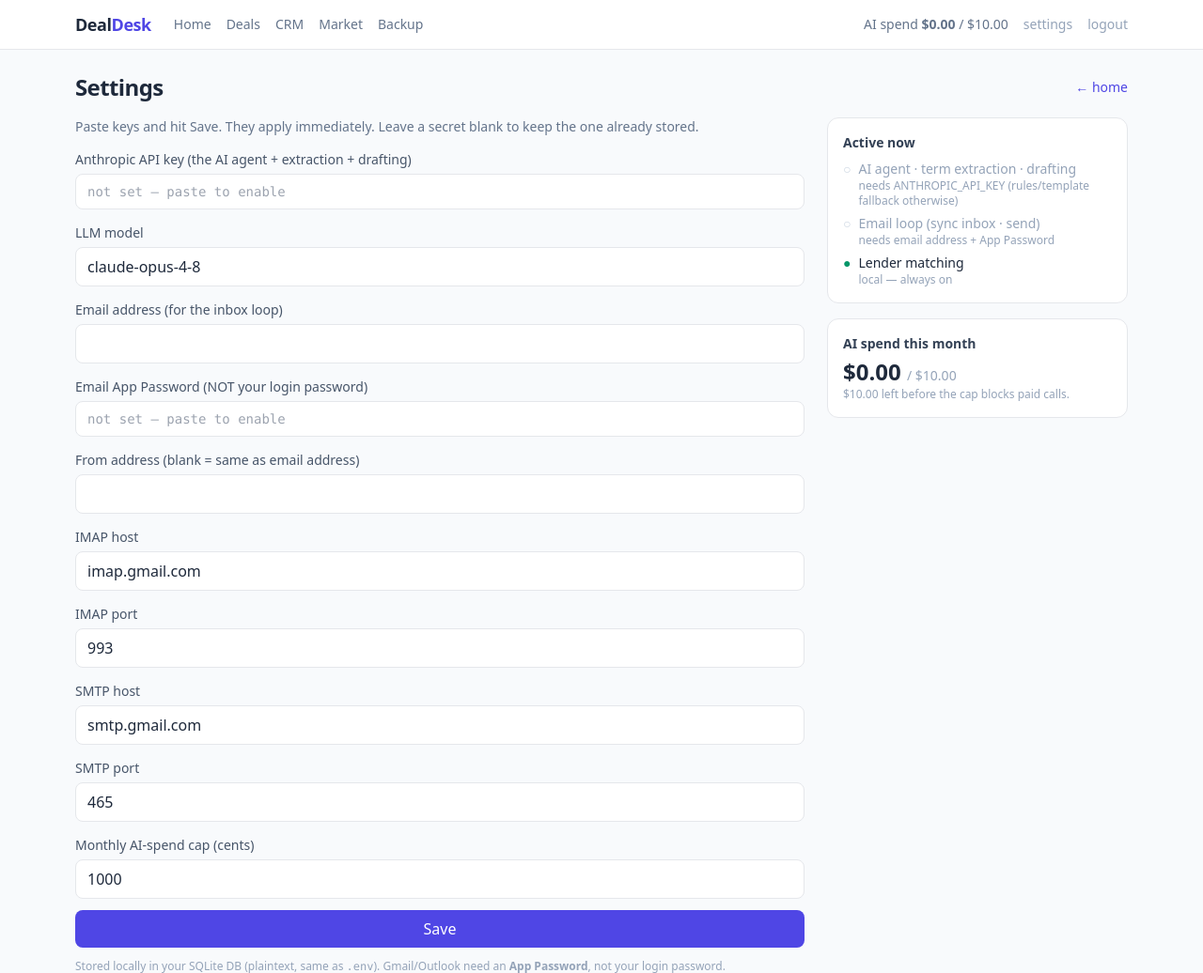
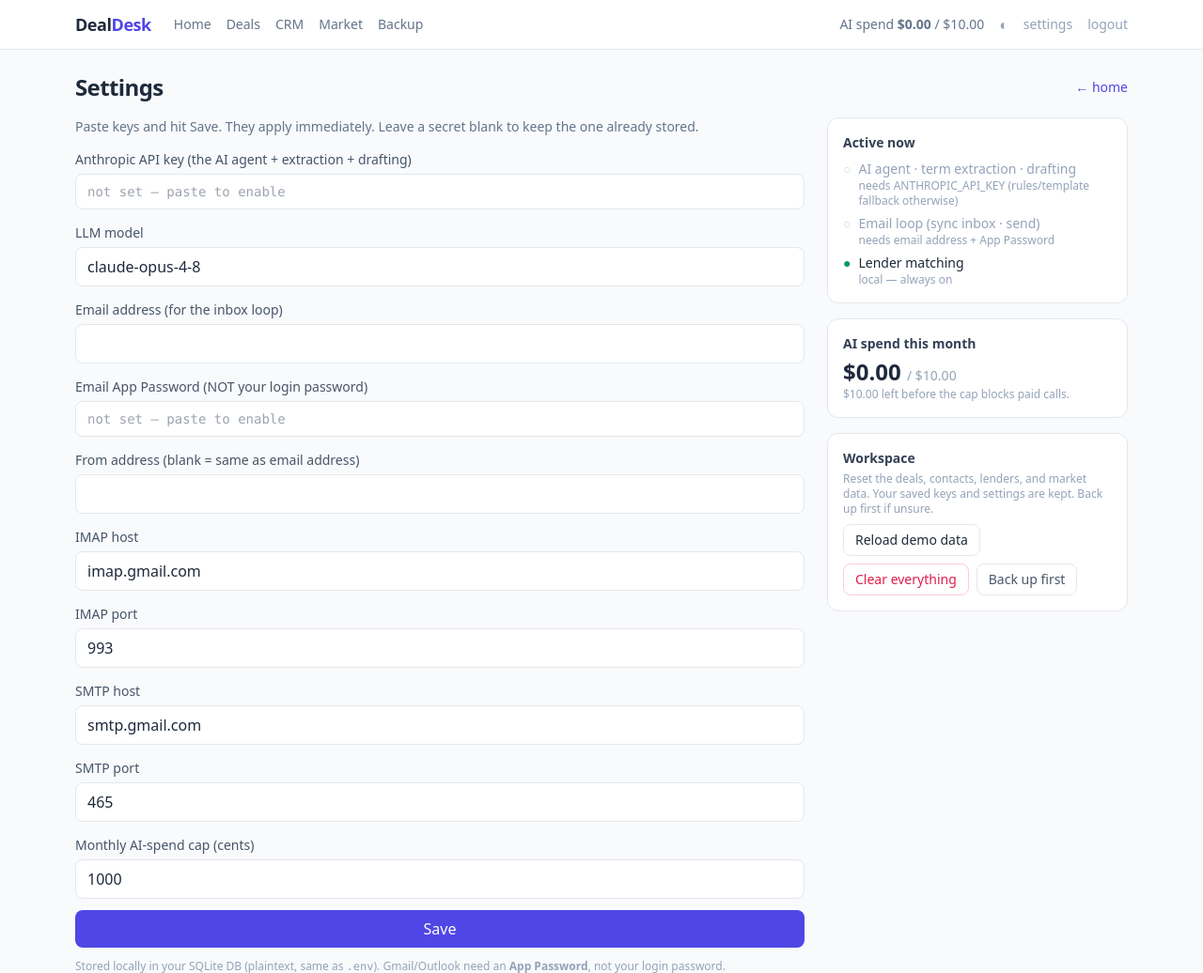
Before and after one commit to dweng1572179/dealdesk, a FastAPI app: page /settings in a window 1280 px wide. Shown: the top 1036 px of the page at 94% size. Run offline with FastAPI, Linux system fonts and the light colour scheme; the visitor is signed in with stand-in values (Sample User, id 1); data that the repository does not hold is empty; some libraries are stand-ins or nearby versions.

Commit message:
P2 polish: dark mode, keyboard shortcuts, demo/reset workspace
- Dark mode: header toggle (or press `d`), persisted to localStorage and applied
  before paint (no flash). ponytail: blanket CSS overrides of the small, disciplined
  set of utility classes the app uses, rather than dark: variants on every element;
  the ceiling + upgrade path are noted inline. Charts already flip (system pref OR the
  .dark class).
- Keyboard shortcuts: `g h/d/c/m/b` to navigate, `/` to focus the ask/search box, `n`
  for a new deal, `d` for dark mode, `?` for a help overlay, Esc to close. Ignores
  keystrokes while typing in a field.
- Demo/reset workspace (Settings → Workspace): "Reload demo data" wipes and re-seeds
  the sample set; "Clear everything" starts empty. Keeps saved keys + the spend ledger.
  seed._load_demo factored out; reset_workspace() clears the data tables and optionally
  reseeds. A "back up first" link sits next to them.

Tests: seed.demo covers load → reset → reseed; smoke exercises both reset modes (run
last, since they wipe the workspace). README shows the dark-mode screenshot + shortcuts.

Co-Authored-By: Claude Opus 4.8 (1M context) <noreply@anthropic.com>

```diff
--- a/app/seed.py
+++ b/app/seed.py
@@ -86,14 +86,8 @@ _COMPANIES = [
 ]
 
 
-def seed_if_empty() -> None:
-    # Sentinel, not an emptiness check: a user who clears the sample data to start
-    # clean (deletes every seeded deal AND lender) must NOT get the demo set re-inserted
-    # on the next restart. The seed runs exactly once per database.
-    from .settings_store import get_flag, set_flag
-    if get_flag("seeded") or db.list_deals() or db.list_lenders():
-        set_flag("seeded", "1")
-        return
+def _load_demo() -> None:
+    """Insert the demo deals + lender book + market data. Assumes an empty workspace."""
     for l in _LENDERS:
         db.upsert_lender(l)
     for d in _DEALS:
@@ -109,5 +103,56 @@ def seed_if_empty() -> None:
     db.add_activity("system",
                     "Welcome to DealDesk — sample deals, a starter lender book, and market "
                     "reference data loaded. Replace them with your own any time.")
+
+
+def seed_if_empty() -> None:
+    # Sentinel, not an emptiness check: a user who clears the sample data to start
+    # clean (deletes every seeded deal AND lender) must NOT get the demo set re-inserted
+    # on the next restart. The seed runs exactly once per database.
+    from .settings_store import get_flag, set_flag
+    if get_flag("seeded") or db.list_deals() or db.list_lenders():
+        set_flag("seeded", "1")
+        return
+    _load_demo()
+    set_flag("seeded", "1")   # never re-seed this database, even if the user empties it
+
+
+# tables holding user/workspace data — everything EXCEPT `setting` (keys, flags) and the
+# AI spend ledger (billing history). Deleting a parent cascades to its children, but we
+# clear all of them explicitly so the order doesn't matter.
+_DATA_TABLES = ["placement", "email", "task", "document", "activity", "contact", "deal",
+                "lender", "company", "base_rate", "loan_comp"]
+
+
+def reset_workspace(reseed: bool = True) -> None:
+    """Wipe all workspace data (keeps your saved keys + spend ledger). Optionally reloads
+    the demo set. The 'demo/reset' toggle behind Settings — try the app, then start clean."""
     from .settings_store import set_flag
-    set_flag("seeded", "1")   # never re-seed this database, even if the user empties it
+    with db.get_conn() as conn:
+        for t in _DATA_TABLES:
+            conn.execute(f"DELETE FROM {t}")
+    if reseed:
+        set_flag("seeded", "0")
+        _load_demo()
+    set_flag("seeded", "1")   # either way, don't auto-reseed on the next boot
+
+
+def demo() -> None:
+    import os
+    import tempfile
+    from . import db as _db
+    _db.settings.db_path = os.path.join(tempfile.mkdtemp(), "seed.db")
+    _db.init_db()
+    _load_demo()
+    assert _db.list_deals() and _db.list_lenders(), "demo data should load"
+    # reset to empty
+    reset_workspace(reseed=False)
+    assert not _db.list_deals() and not _db.list_lenders() and not _db.list_loan_comps(), "reset should empty it"
+    # reset with reseed reloads the demo set
+    reset_workspace(reseed=True)
+    assert _db.list_deals() and _db.list_lenders(), "reseed should reload demo data"
+    print("seed.demo (load + reset + reseed) OK")
+
+
+if __name__ == "__main__":
+    demo()
--- a/app/templates/base.html
+++ b/app/templates/base.html
@@ -4,15 +4,37 @@
   <meta charset="utf-8">
   <meta name="viewport" content="width=device-width, initial-scale=1">
   <title>{% block title %}DealDesk{% endblock %}</title>
+  {# apply the saved theme before paint to avoid a flash of the wrong theme #}
+  <script>try{if(localStorage.dd_theme==='dark')document.documentElement.classList.add('dark')}catch(e){}</script>
   <script src="https://cdn.tailwindcss.com"></script>
   <script src="https://unpkg.com/htmx.org@2.0.4"></script>
   <style>
     .htmx-indicator{opacity:0;transition:opacity .2s}.htmx-request .htmx-indicator{opacity:1}.htmx-request.htmx-indicator{opacity:1}
-    /* Chart tokens — theme-aware. One indigo hue at two intensities: the light track
-       is the raw figure, the dark fill the weighted/risk-adjusted one (sequential,
-       single hue = magnitude). Ready for dark mode (P2); today the app renders light. */
+    /* Chart tokens — theme-aware (system pref OR the manual .dark toggle). One indigo
+       hue at two intensities: light track = raw figure, dark fill = weighted. */
     .viz{--bar-track:#c7d2fe;--bar-fill:#4f46e5;--viz-grid:#e2e8f0}
     @media (prefers-color-scheme: dark){.viz{--bar-track:#3730a3;--bar-fill:#818cf8;--viz-grid:#334155}}
+    html.dark .viz{--bar-track:#3730a3;--bar-fill:#818cf8;--viz-grid:#334155}
+    /* Dark mode — ponytail: blanket overrides of the small, disciplined set of utility
+       classes the app actually uses, rather than adding dark: variants to every element.
+       Ceiling: if the utility vocabulary grows, migrate to Tailwind dark: variants. */
+    html.dark body{background:#0f172a;color:#e2e8f0}
+    html.dark .bg-white{background-color:#1e293b !important}
+    html.dark .bg-slate-50,html.dark .bg-slate-50\/50,html.dark .bg-slate-50\/60,html.dark .bg-slate-50\/40{background-color:#172033 !important}
+    html.dark .bg-slate-100{background-color:#334155 !important}
+    html.dark .border,html.dark .border-b,html.dark .border-t,html.dark .divide-y>*{border-color:#334155 !important}
+    html.dark .border-slate-100,html.dark .border-slate-200{border-color:#2b3a52 !important}
+    html.dark .text-slate-800,html.dark .text-slate-700,html.dark .text-slate-900{color:#e2e8f0 !important}
+    html.dark .text-slate-600,html.dark .text-slate-500{color:#94a3b8 !important}
+    html.dark .text-slate-400,html.dark .text-slate-300{color:#64748b !important}
+    html.dark input,html.dark select,html.dark textarea{background-color:#0f172a;color:#e2e8f0;border-color:#334155}
+    html.dark .shadow-sm{box-shadow:none}
+    html.dark .bg-amber-50{background-color:rgba(180,120,20,.16) !important}
+    html.dark .bg-emerald-50,html.dark .bg-emerald-50\/40{background-color:rgba(16,120,80,.16) !important}
+    html.dark .bg-rose-50{background-color:rgba(180,50,60,.16) !important}
+    html.dark .bg-indigo-50,html.dark .bg-indigo-50\/40,html.dark .bg-indigo-50\/50{background-color:rgba(99,102,241,.18) !important}
+    /* keyboard-shortcut help overlay */
+    #kbd-help[hidden]{display:none}
   </style>
 </head>
 <body class="h-full bg-slate-50 text-slate-800">
@@ -34,6 +56,8 @@
           AI spend <b>${{ "%.2f"|format(spend_cents/100) }}</b> / ${{ "%.2f"|format(budget_cents/100) }}
         </span>
         {% endif %}
+        <button id="theme-toggle" title="Toggle dark mode (press d)" aria-label="Toggle dark mode"
+                class="text-slate-400 hover:text-slate-700 text-base leading-none">◐</button>
         <a href="/settings" class="text-slate-400 hover:text-slate-700">settings</a>
         <a href="/logout" class="text-slate-400 hover:text-slate-700">logout</a>
       </div>
@@ -42,5 +66,39 @@
   <main class="mx-auto max-w-6xl px-4 py-6">
     {% block content %}{% endblock %}
   </main>
+
+  {# keyboard-shortcut help overlay #}
+  <div id="kbd-help" hidden class="fixed inset-0 z-30 flex items-center justify-center bg-black/40" onclick="this.hidden=true">
+    <div class="rounded-xl border bg-white p-5 shadow-lg w-72 text-sm" onclick="event.stopPropagation()">
+      <h3 class="font-semibold text-slate-700 mb-2">Keyboard shortcuts</h3>
+      <ul class="space-y-1 text-slate-600">
+        <li><kbd class="px-1 rounded bg-slate-100 border text-xs">g</kbd> then <kbd class="px-1 rounded bg-slate-100 border text-xs">h/d/c/m/b</kbd> — go to Home / Deals / CRM / Market / Backup</li>
+        <li><kbd class="px-1 rounded bg-slate-100 border text-xs">/</kbd> — focus search / ask box</li>
+        <li><kbd class="px-1 rounded bg-slate-100 border text-xs">n</kbd> — new deal (on Deals)</li>
+        <li><kbd class="px-1 rounded bg-slate-100 border text-xs">d</kbd> — toggle dark mode</li>
+        <li><kbd class="px-1 rounded bg-slate-100 border text-xs">?</kbd> — this help · <kbd class="px-1 rounded bg-slate-100 border text-xs">Esc</kbd> — close</li>
+      </ul>
+    </div>
+  </div>
+
+  <script>
+  (function(){
+    function setTheme(dark){document.documentElement.classList.toggle('dark',dark);try{localStorage.dd_theme=dark?'dark':'light'}catch(e){}}
+    document.getElementById('theme-toggle').addEventListener('click',function(){setTheme(!document.documentElement.classList.contains('dark'))});
+    var help=document.getElementById('kbd-help');
+    var pendingG=false;
+    function typing(e){var t=e.target,n=t.tagName;return n==='INPUT'||n==='TEXTAREA'||n==='SELECT'||t.isContentEditable}
+    document.addEventListener('keydown',function(e){
+      if(e.key==='Escape'){help.hidden=true;if(document.activeElement)document.activeElement.blur();return}
+      if(typing(e)||e.metaKey||e.ctrlKey||e.altKey)return;
+      if(pendingG){pendingG=false;var go={h:'/',d:'/deals',c:'/crm',m:'/market',b:'/backup'}[e.key];if(go){e.preventDefault();location.href=go;return}}
+      if(e.key==='g'){pendingG=true;setTimeout(function(){pendingG=false},900);return}
+      if(e.key==='/'){var s=document.querySelector('input[name="question"],input[name="q"],input[type="search"]');if(s){e.preventDefault();s.focus()}return}
+      if(e.key==='n'){var nb=document.getElementById('new-deal');if(nb){e.preventDefault();nb.classList.toggle('hidden');var f=nb.querySelector('input[name="name"]');if(f&&!nb.classList.contains('hidden'))f.focus()}return}
+      if(e.key==='d'){setTheme(!document.documentElement.classList.contains('dark'));return}
+      if(e.key==='?'){help.hidden=!help.hidden;return}
+    });
+  })();
+  </script>
 </body>
 </html>
--- a/app/templates/settings.html
+++ b/app/templates/settings.html
@@ -68,6 +68,24 @@
         <span class="text-sm text-slate-400 font-normal">/ ${{ "%.2f"|format(budget_cents/100) }}</span></p>
       <p class="text-xs text-slate-400">${{ "%.2f"|format(remaining_cents/100) }} left before the cap blocks paid calls.</p>
     </div>
+
+    <div class="rounded-xl border bg-white p-4 text-sm">
+      <h3 class="font-semibold text-slate-700 mb-1">Workspace</h3>
+      <p class="text-xs text-slate-400 mb-2">Reset the deals, contacts, lenders, and market data. Your saved keys and settings are kept. Back up first if unsure.</p>
+      <div class="flex flex-wrap gap-2">
+        <form method="post" action="/settings/reset"
+              onsubmit="return confirm('Delete all workspace data and reload the demo sample set?')">
+          <input type="hidden" name="mode" value="demo">
+          <button class="rounded-lg border px-3 py-1.5 hover:bg-slate-50">Reload demo data</button>
+        </form>
+        <form method="post" action="/settings/reset"
+              onsubmit="return confirm('Delete ALL deals, contacts, lenders, emails, and market data? This cannot be undone.')">
+          <input type="hidden" name="mode" value="empty">
+          <button class="rounded-lg border border-rose-200 text-rose-600 px-3 py-1.5 hover:bg-rose-50">Clear everything</button>
+        </form>
+        <a href="/backup/dealdesk.db" class="rounded-lg border px-3 py-1.5 text-slate-600 hover:bg-slate-50">Back up first</a>
+      </div>
+    </div>
   </div>
 </div>
 {% endblock %}
```
Also changed, not shown: app/routes_settings.py (+11 -3 lines), tests/test_smoke.py (+8 -0 lines), tests/test_units.py (+2 -1 lines), README.md, 1 other file.
